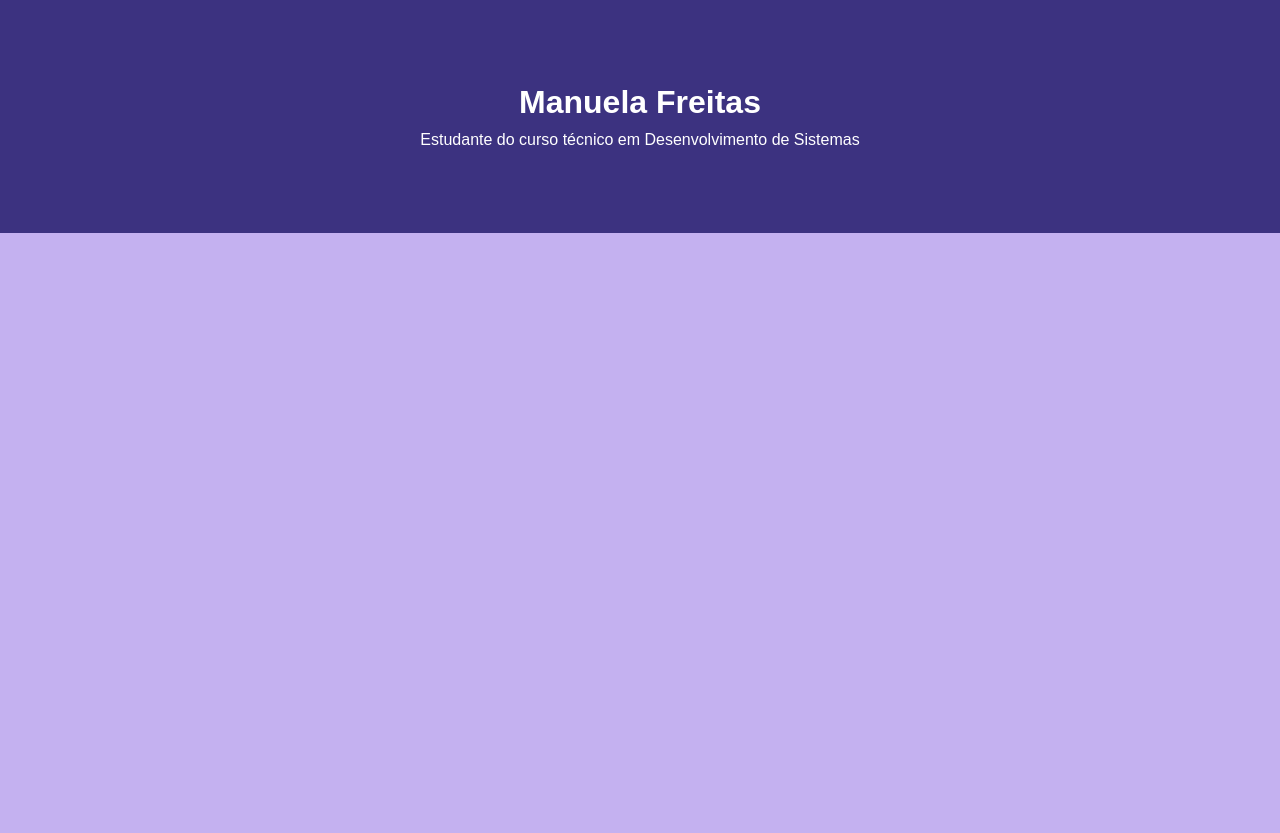
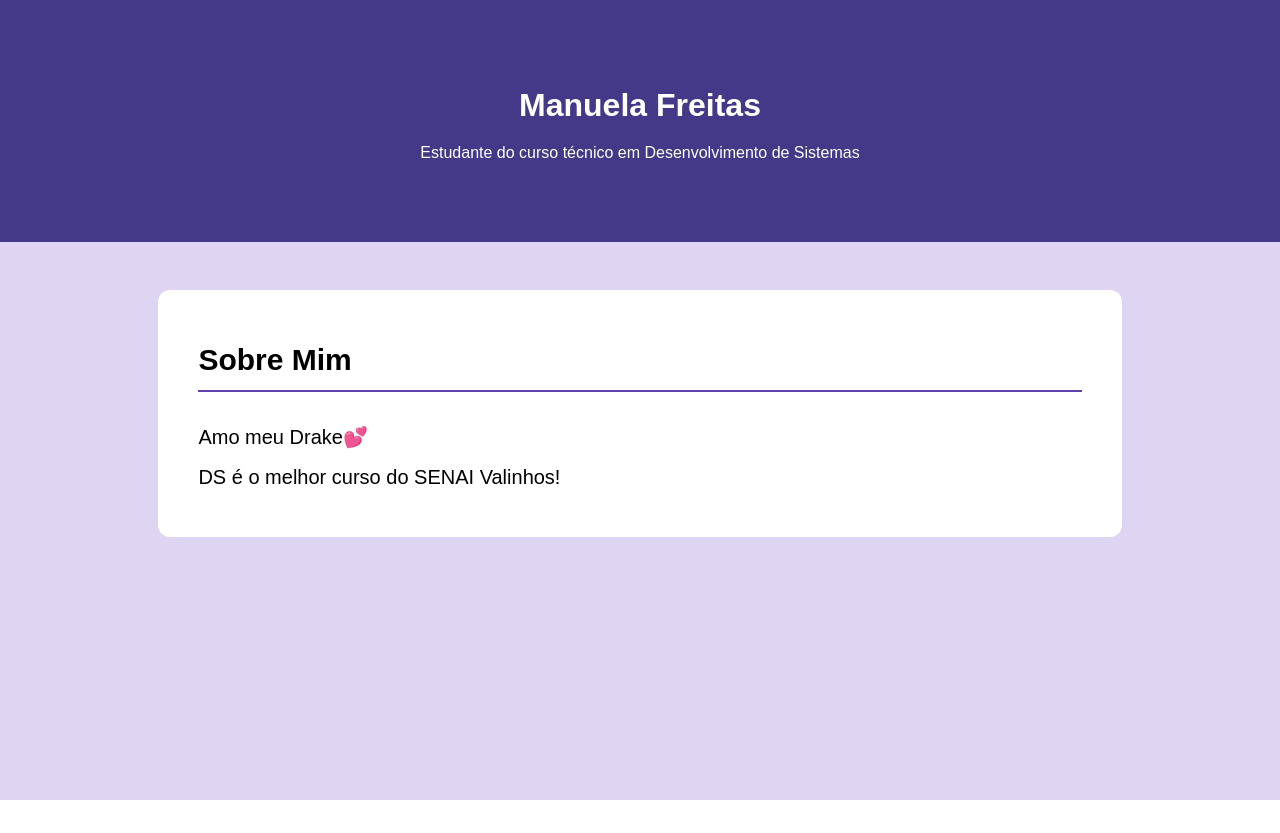
Before and after one commit to Manu-Freitas/meu-primeiro-site, a plain HTML site: page index.html in a window 1280 px wide. After the commit the page ends 800 px from the top, so only its background shows below. Drawn offline with Linux system fonts and the light colour scheme.

Commit message:
feat:  finaliza a seção sobre mim no arquivo index.css

```diff
--- a/assets/styles/index.css
+++ b/assets/styles/index.css
@@ -2,24 +2,47 @@
 * {
     margin: 0;
     padding: 0;
+    box-sizing: border-box;
 }
 
 body {
     font-family: Arial, Helvetica, sans-serif;
+    display: flex;
+    flex-direction: column;
+    min-height: 100vh;
+    line-height: 2;
 }
 
-h1, p {
-    text-align: center;
-    margin: 10px;
-}
 
 header {
-    background-color: rgb(60, 50, 128);
+    background-color: rgb(67, 57, 136);
     color: white;
-    padding: 74px;
+    padding: 73px;
+    text-align: center;
 }
 
 main {
-    height: 600px;
-    background-color: rgb(196, 177, 240);
+    background-color: rgb(221, 213, 241);
+    flex: 1;
+    padding: 48px 38px;
 }
+
+#sobre-mim {
+    display: block;
+    background-color: white;
+    width: 80%;
+    margin: 0 auto;
+    padding: 40px;
+    border-radius: 12px;
+}
+
+#titulo-sobre-mim {
+    font-size: 30px;
+    margin-bottom: 16px;
+    border-bottom: 2px solid rgb(96, 67, 175);
+    margin-bottom: 25px;
+}
+
+.texto-sobre-mim {
+    font-size: 20px;
+}
--- a/index.html
+++ b/index.html
@@ -13,7 +13,11 @@
     </header>
 
     <main>
-
+       <section id="sobre-mim">
+           <h3 id="titulo-sobre-mim">Sobre Mim</h3>
+           <p class="texto-sobre-mim">Amo meu Drake💕</p>
+           <p class="texto-sobre-mim">DS é o melhor curso do SENAI Valinhos!</p>
+       </section>
     </main>
 </body>
 </html>
```
